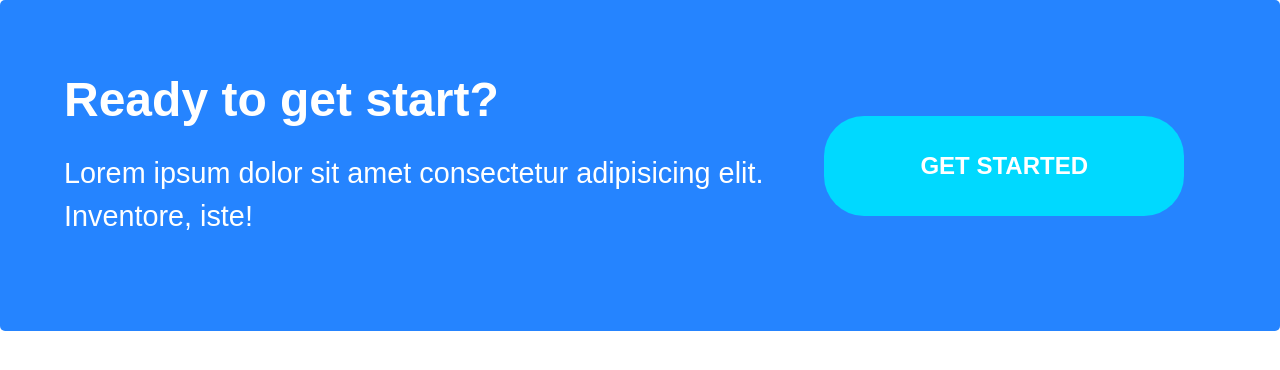
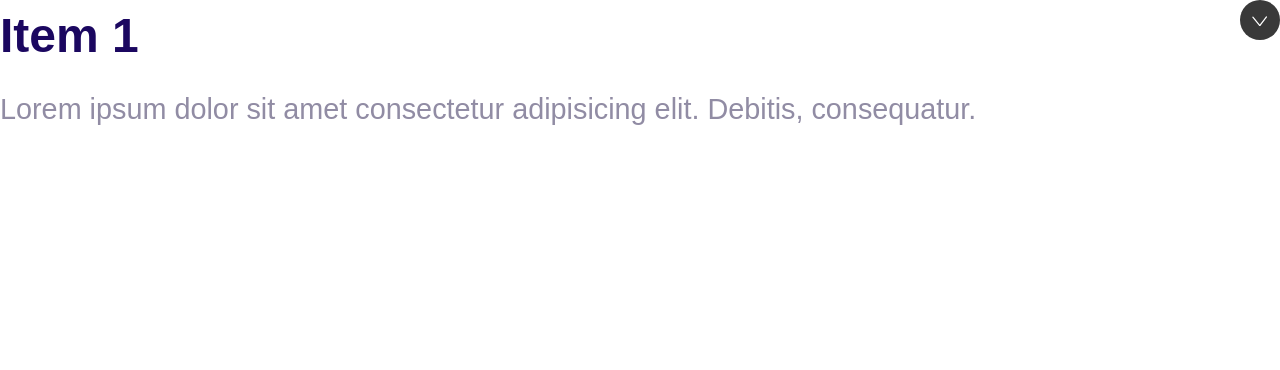
Before and after one commit to laoktaviana/Website, a plain HTML site: page index.html in a window 1280 px wide. Drawn offline with Linux system fonts and the light colour scheme.

Commit message:
Collapsibles.

```diff
--- a/css/styles.css
+++ b/css/styles.css
@@ -528,3 +528,35 @@ a{
         margin: 0 2rem;
     }
 }
+
+/* Collapsible */
+.collapsible__header {
+    display: flex;
+    justify-content: space-between;
+}
+
+.collapsible__heading {
+    margin-top: 0;
+    font-size: 3rem;
+}
+
+.collapsible__chevron {
+    transform: rotate(-90deg);
+    transition: transform 0.3s;
+}
+
+.collapsible__content {
+    max-height: 0;
+    overflow: hidden;
+    opacity: 0;
+    transition: all 0.3s;
+}
+
+.collapsible--expanded .collapsible__chevron {
+    transform:rotate(0) ;
+}
+
+.collapsible--expanded .collapsible__content {
+    max-height: 100vh;
+    opacity:1 ;
+}
--- a/index.html
+++ b/index.html
@@ -12,14 +12,18 @@
     <link rel="stylesheet" href="css/styles.css">
 </head>
 <body>
-    <div class="callout callout--primary">
-        <div class="grid grid--1x2">
-            <div class="callout__content">
-                <h2 class="callout__heading">Ready to get start?</h2>
-                <p>Lorem ipsum dolor sit amet consectetur adipisicing elit. Inventore, iste!</p>
-            </div>
-            <a href="#" class="btn btn--secondary btn--stretched">Get Started</a>
+    <div class="collapsible collapsible--expanded">
+        <header class="collapsible__header">
+            <h2 class="collapsible__heading">Item 1</h2>
+                <svg class="icon icon--white collapsible__chevron">
+                    <use xlink:href="images/sprite.svg#chevron"></use>
+                </svg>
+            </span>
+        </header>
+        <div class="collapsible__content">
+            Lorem ipsum dolor sit amet consectetur adipisicing elit. Debitis, consequatur.
         </div>
     </div>
+    <script src="js/main.js"></script>
 </body>
 </html>
--- /dev/null
+++ b/js/main.js
@@ -0,0 +1,6 @@
+const collapsibles = document.querySelectorAll(".collapsible");
+collapsibles.forEach((item) =>
+  item.addEventListener("click", function () {
+    this.classList.toggle("collapsible--expanded");
+  })
+);
```
Also changed, not shown: components/collapsibles.html (added, +12 -0 lines).
